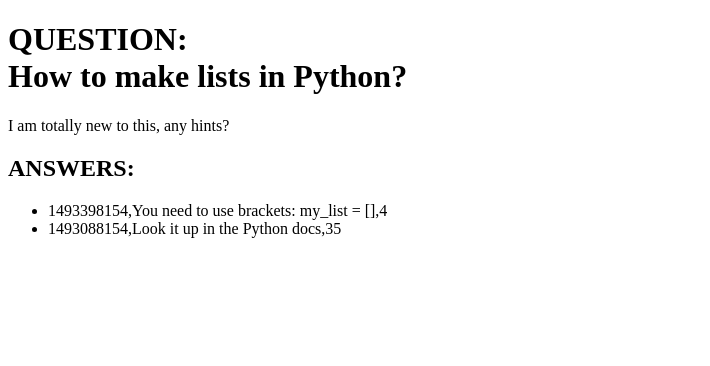
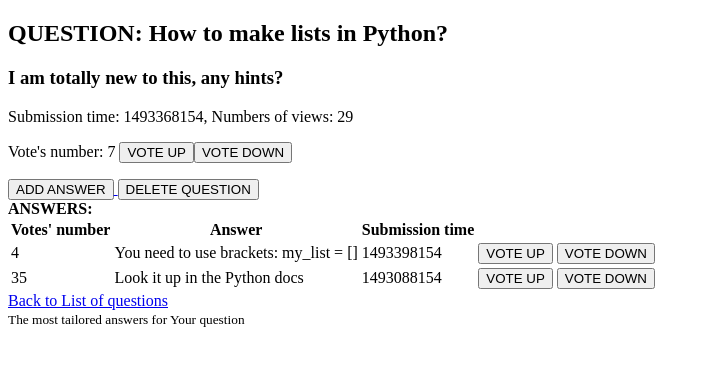
Before and after one commit to Pietrus914/Ask-mate-sprint-1, a Flask app: page /question/1 in a window 1280 px wide. Shown: the top 366 px of the page, without its empty margins (0-710 px from the left). Run offline with Flask 2, Linux system fonts and the light colour scheme; some libraries are stand-ins or nearby versions.

Commit message:
question.html first version

```diff
--- a/server.py
+++ b/server.py
@@ -12,8 +12,9 @@ def main_page():
 @app.route("/question/<question_id>")
 def display_question(question_id):
     question = data_handler.get_item_by_id(connection.read_csv("sample_data/question.csv"),question_id)
-    answers = data_handler.get_answers_for_question(connection.read_csv("sample_data/answer.csv"),question_id)
-    return render_template("question.html", question = question, answers = answers)
+    answers = data_handler.get_answers_for_question(connection.read_csv("sample_data/answer.csv"), question_id)
+    answers_headers = ["Votes' number", "Answer", "Submission time"]
+    return render_template("question.html", question = question, answers = answers, answers_headers = answers_headers)
 
 
 @app.route("/add-question")
--- a/templates/question.html
+++ b/templates/question.html
@@ -5,23 +5,45 @@
     <title>Question</title>
 </head>
 <body>
-    <h1>QUESTION:<br>{{ question.title }}</h1>
+    <h2>QUESTION: {{ question.title }}</h2>
 
-    <p>
-        {{ question.message }}
-    </p>
+    <h3>{{ question.message }}</h3>
 
-    <h2>ANSWERS:</h2>
+        <p>Submission time: {{ question.submission_time }}, Numbers of views: {{ question.view_number }}</p>
+    <p>Vote's number: {{ question.vote_number }} <button type="submit" id="vote_up" name = "vote_up">VOTE UP</button><button type="submit" id="vote_down" name = "vote_down">VOTE DOWN</button> </p>
 
-    <p>
-        <ul>
-        {% for answer in answers %}
-            <li>{{ answer.submission_time }},{{ answer.message }},{{ answer.vote_number}}</li>
-        {% endfor %}
-        </ul>
-    </p>
+    <a href="{{ url_for("add_question") }}">
+        <button type="button" name="add_answer" id="add_answer">ADD ANSWER</button>
+    </a><a href="{{ url_for("main_page") }}">
+        <button type="button" name="delete_question" id="delete_question">DELETE QUESTION</button>
+    </a><br>
 
+
+    <table>
+        <thead><strong>ANSWERS:</strong></thead>
+            <tr>
+                {% for item in answers_headers %}
+                <th>{{ item }}</th>
+                {% endfor %}
+            </tr>
+        <tbody>
+            {% for answer in answers %}
+            <tr>
+                <td>{{ answer.vote_number }}</td>
+                <td>{{ answer.message }}</td>
+                <td>{{ answer.submission_time }}</td>
+                <td><button type="submit" name="answer_vote_up" id="answer_vote_up">VOTE UP</button></td>
+                <td><button type="submit" name="answer_vote_down" id="answer_vote_down">VOTE DOWN</button></td>
+
+            </tr>
+            {% endfor %}
+        </tbody>
+
+    </table>
+
+<a href="{{ url_for("main_page") }}">Back to List of questions</a>
 
 
 </body>
+<footer><small>The most tailored answers for Your question</small></footer>
 </html>
```
